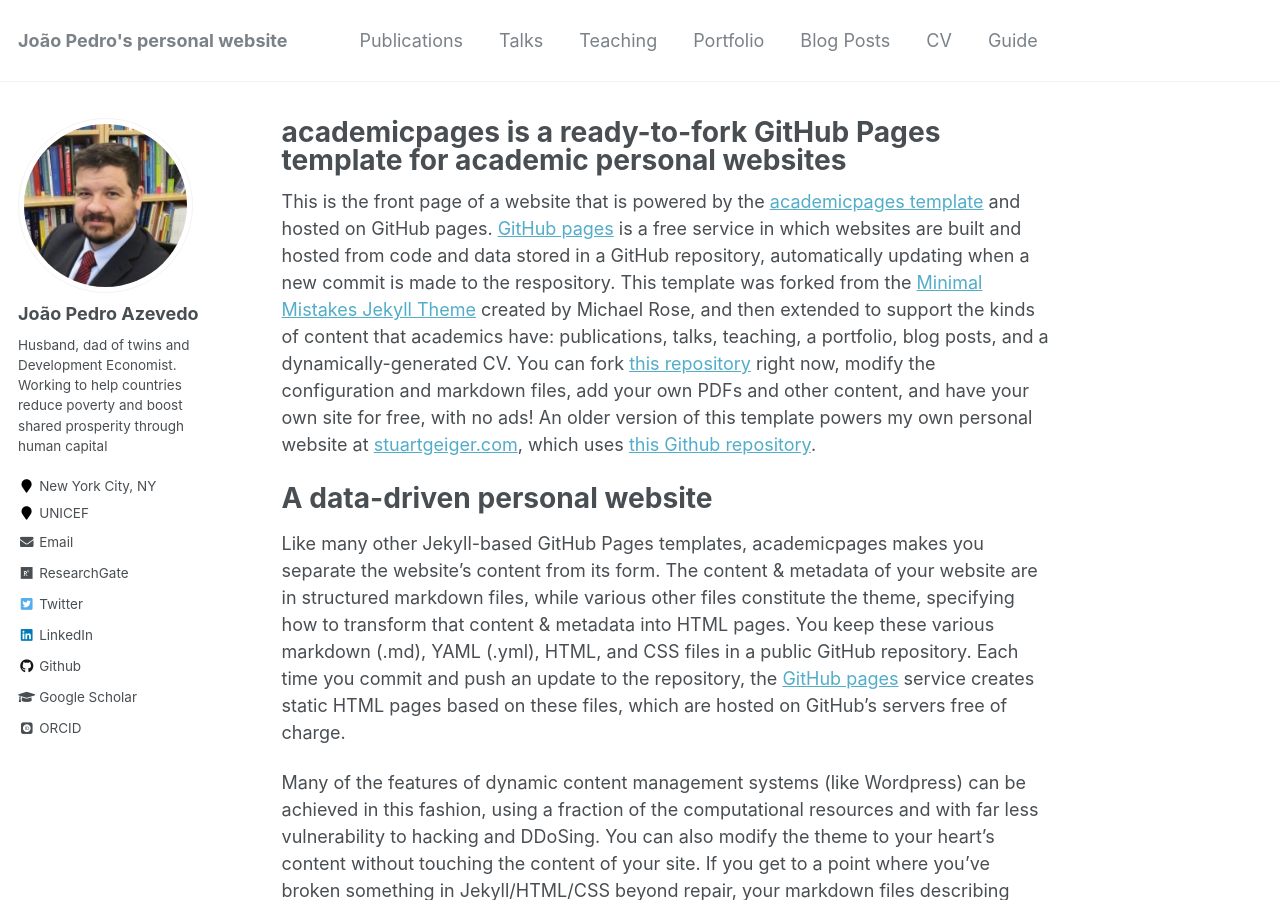
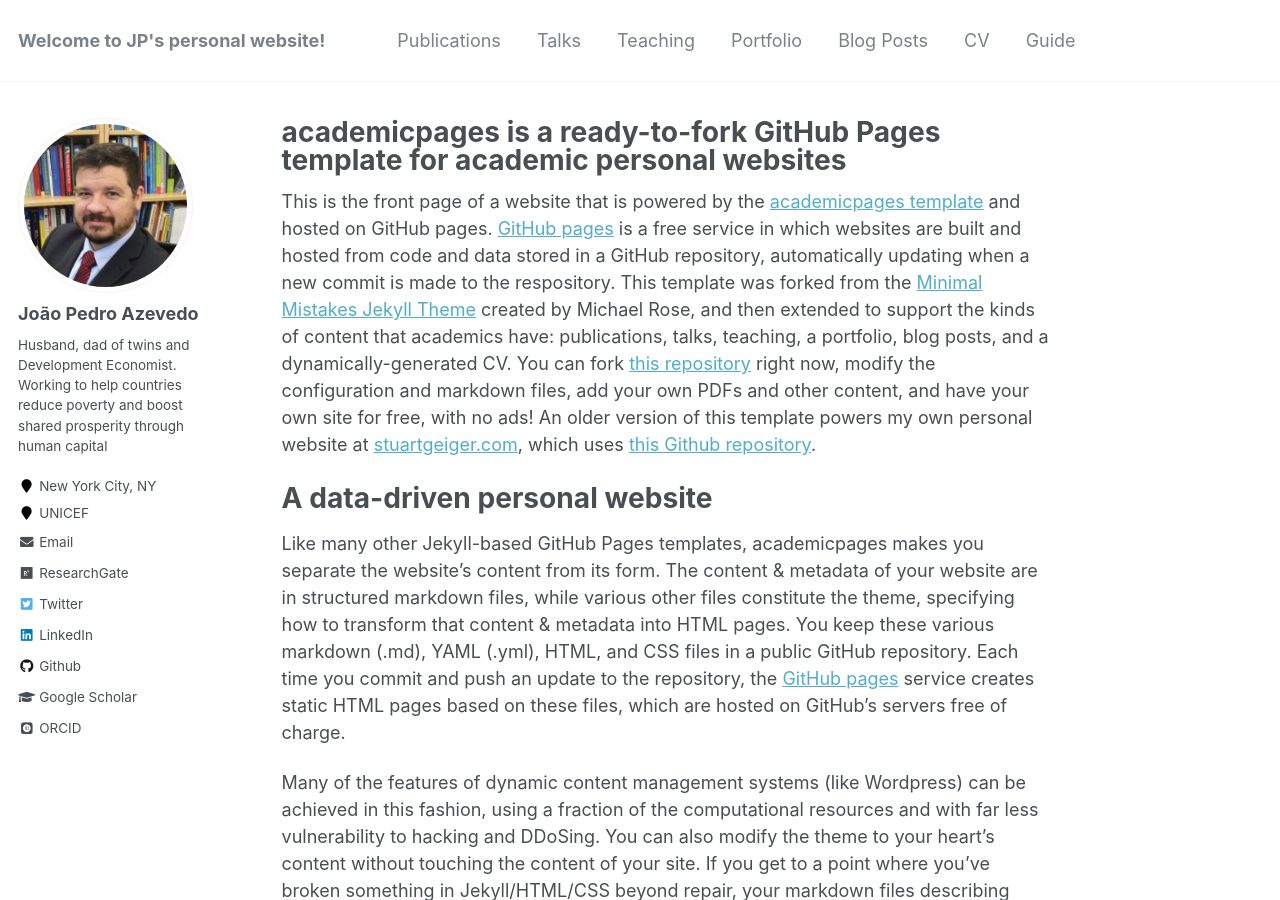
Before and after one commit to jpazvd/jpazvd.github.io, a Jekyll site: the page built from _pages/about.md, in a window 1280 px wide and 900 px high. Built offline with Jekyll 4.4.1, drawn with Linux system fonts in a browser that asks for light colours; some web fonts are replaced; some of the changed lines change nothing that is shown.

Commit message:
[update] Update config site settings

```diff
--- a/_config.yml
+++ b/_config.yml
@@ -7,10 +7,10 @@
 
 # Site Settings
 locale                   : "en-US"
-title                    : "João Pedro's personal website"
+title                    : "Welcome to JP's personal website!"
 title_separator          : "-"
 name                     : &name "João Pedro Azevedo"
-description              : &description "personal description"
+description              : &description "João Pedro Azevedo's personal website. UNICEF Chief Statistician and Deputy Director of Data and Analytics. Husband, dad of twins and Development Economist. Working to help countries reduce poverty and boost shared prosperity through human capital."
 url                      : https://jpazvd.github.io/ # the base hostname & protocol for your site e.g. "https://mmistakes.github.io"
 baseurl                  : "" # the subpath of your site, e.g. "/blog"
 repository               : "jpazvd/jpazvd.github.io"
```
